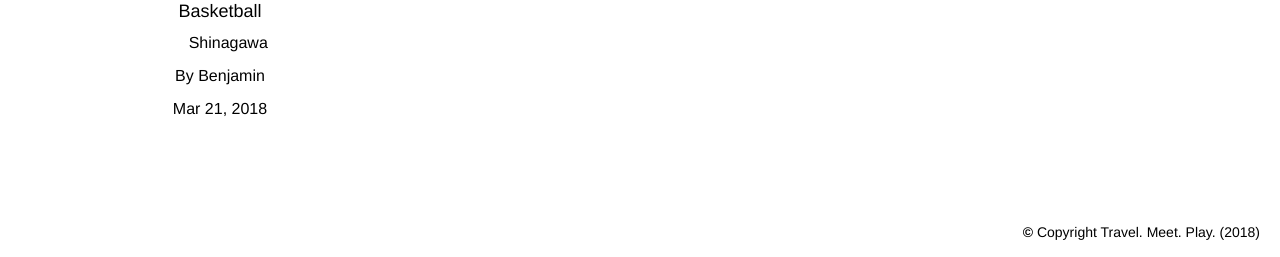
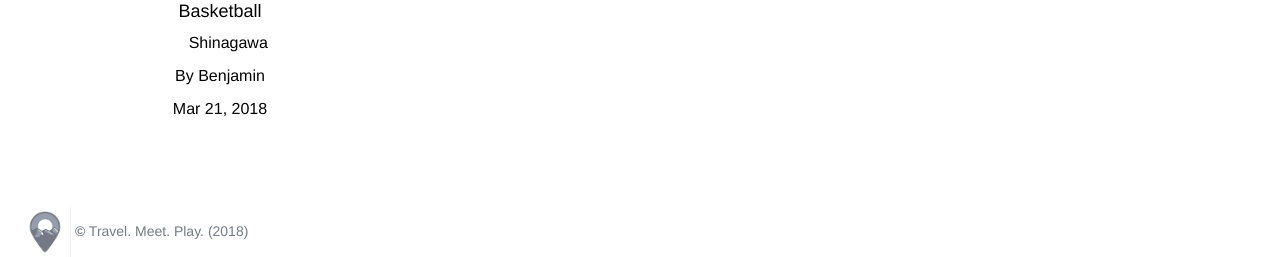
Before and after one commit to zacharygian/TravelMeetPlay, a Rails app: page /events in a window 1280 px wide. Shown: the part 1469-1726 px from the top of the page. Run offline with Rails 7, Linux system fonts and the light colour scheme; a user stored in the database is signed in; data comes from the database, SQL or seed files in the repository; data that the repository does not hold is empty; style sheets or scripts are compiled from the project's sources; some libraries are stand-ins or nearby versions.

Commit message:
Updated footer

```diff
--- a/app/assets/stylesheets/components/_footer.scss
+++ b/app/assets/stylesheets/components/_footer.scss
@@ -1,5 +1,5 @@
 .footermain {
-  color: black;
+  color: #747B86;
   display: flex;
   align-items: center;
   justify-content: space-between;
@@ -9,7 +9,7 @@
 }
 
 .footlinks {
-  color: black;
+  color: #747B86;
   margin: 5px;
   &:hover {
     color: #f15a23;
@@ -37,3 +37,7 @@ html, body {
 .site-footer {
   background: orange;
 }
+
+.footer-logo {
+  border-right: 1px solid #eff2f1;
+}
--- a/app/views/shared/_footer.html.erb
+++ b/app/views/shared/_footer.html.erb
@@ -1,12 +1,17 @@
 <div class="footer footermain site-footer">
+  <div class="footer-copyright">
+    <%= image_tag "logo_footer.png", height: 50, class: "footer-logo" %>
+    <strong>©</strong> Travel. Meet. Play. (2018)
+  </div>
+  <div>
     <div class="footer-links">
       <a href="https://www.instagram.com/travelmeetplay/" target="_blank" class="footlinks"><i class="fab fa-instagram"></i></a>
       <a href="https://www.facebook.com/Travel-Meet-Play-182421305869840/" target="
       _blank" class="footlinks"><i class="fab fa-facebook"></i></a>
+      <a href="https://twitter.com/travelmeetplay" target="
+      _blank" class="footlinks"><i class="fab fa-twitter"></i></a>
       <a href="https://en.hubtokyo.com/" target="
       _blank" class="footlinks"><i class="fas fa-location-arrow"></i></a>
     </div>
-  <div class="footer-copyright">
-    <strong>©</strong> Copyright Travel. Meet. Play. (2018)
   </div>
 </div>
```
Also changed, not shown: app/assets/images/logo_footer.png (added). Lines whose indentation alone changed are shown as unchanged.
